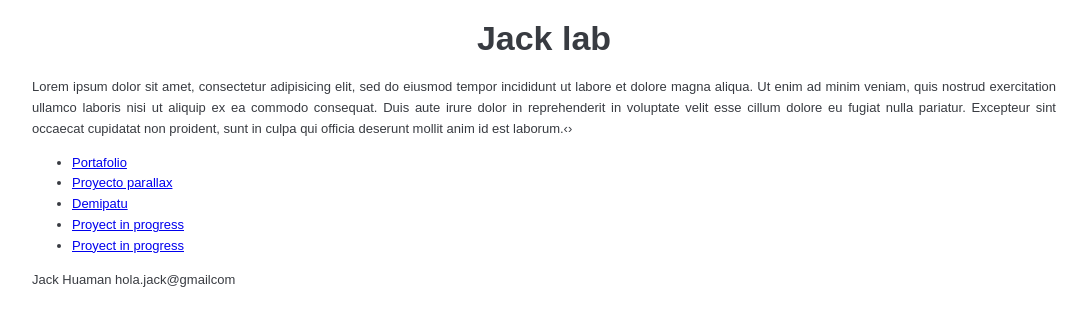
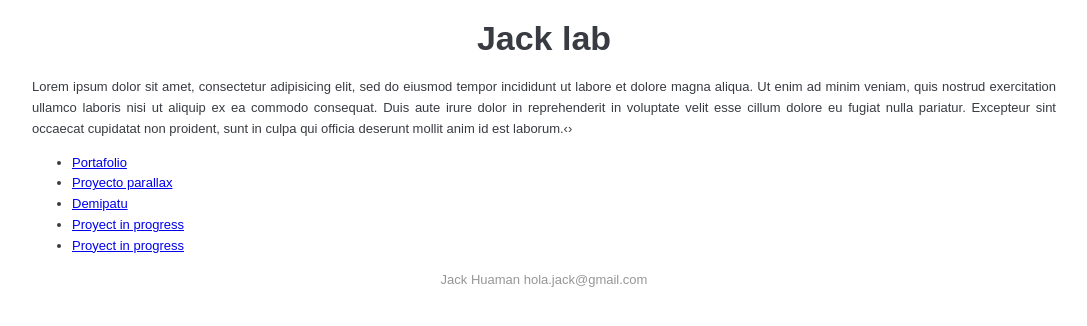
Before and after one commit to jackhuamanc/lab, a PHP site: page / in a window 1280 px wide. Shown: the top 326 px of the page, without its empty margins (96-1183 px from the left). Run offline with PHP 8.4, Linux system fonts and the light colour scheme.

Commit message:
changes index and css

```diff
--- a/css/master.css
+++ b/css/master.css
@@ -13,3 +13,8 @@ h1 {
   text-align: center;
   font-size: 34px;
 }
+
+footer {
+  text-align: center;
+  color: rgb(150, 150, 150)
+}
--- a/index.php
+++ b/index.php
@@ -23,7 +23,7 @@
         </ul>
 
         <footer>
-            <p>Jack Huaman   hola.jack@gmailcom</p>
+            <p>Jack Huaman   hola.jack@gmail.com</p>
         </footer>
 
 </body>
```
